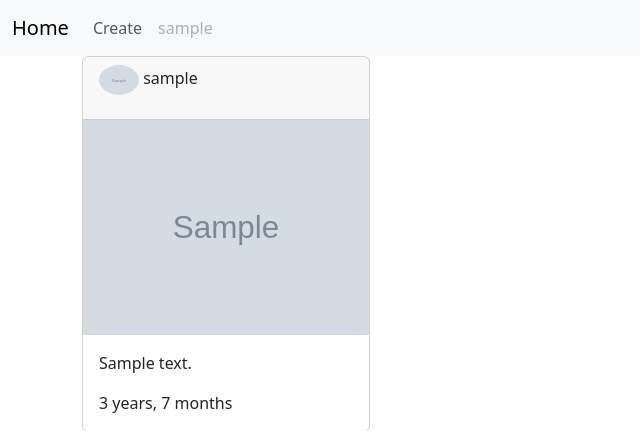
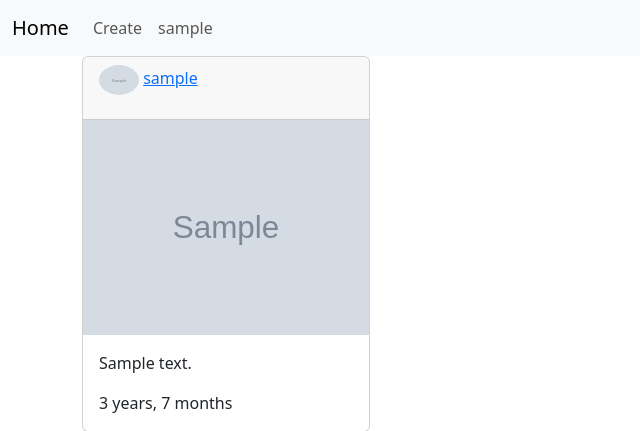
Before and after one commit to epode4/insta, a Django app: page /posts/ in a window 1280 px wide. Shown: the top 431 px of the page, without its empty margins (0-640 px from the left). Run offline with Django 4.2, Linux system fonts and the light colour scheme; a user stored in the database is signed in; tables that the repository leaves empty hold one stand-in row (values such as "Sample post"); grey boxes marked "Sample" are stand-in pictures; some libraries are stand-ins or nearby versions.

Commit message:
user profile 버튼 생성

```diff
--- a/posts/templates/_card.html
+++ b/posts/templates/_card.html
@@ -2,7 +2,7 @@
     <div class="card-header">
         <p>
             <img src="{{post.user.profile_image.url}}" class="rounded-circle"  width="40px" alt="">
-            {{post.user}}
+            <a href="{% url 'accounts:profile' username=post.user %}">{{post.user}}</a>
         </p>
     </div>
     <img src="{{post.image.url}}" alt="...">
--- a/templates/_nav.html
+++ b/templates/_nav.html
@@ -9,7 +9,7 @@
             <div class="navbar-nav">
                 {% if user.is_authenticated %}
                     <a class="nav-link" href="{% url 'posts:create' %}">Create</a>
-                    <a class="nav-link disabled" aria-disabled="true">{{user}}</a>
+                    <a class="nav-link" href="{% url 'accounts:profile' username=user %}">{{user}}</a>
                 {% else %}
                     <a class="nav-link" href="{% url 'accounts:signup' %}">Signup</a>
                     <a class="nav-link" href="{% url 'accounts:login' %}">Login</a>
```
